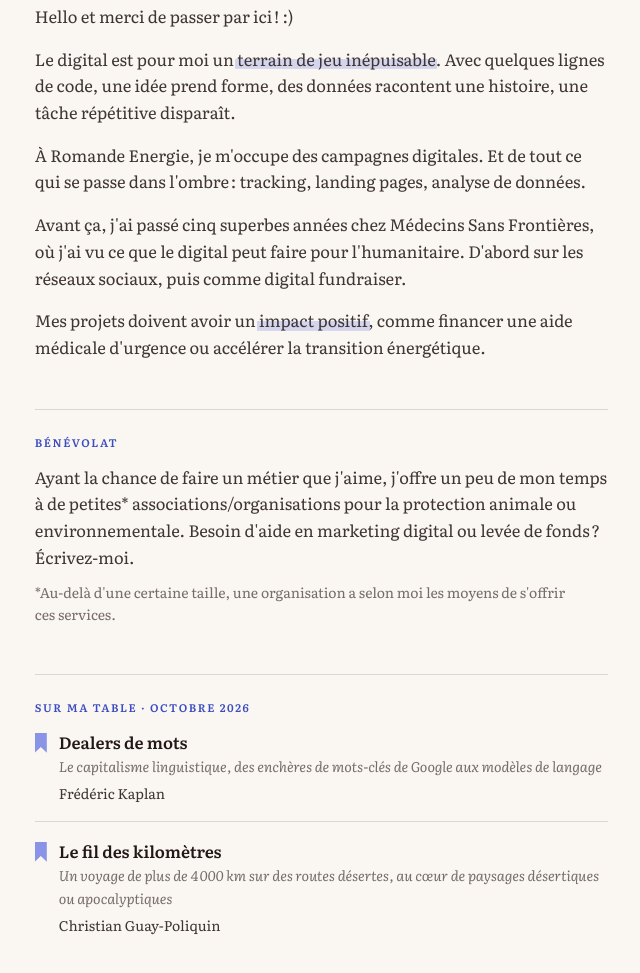
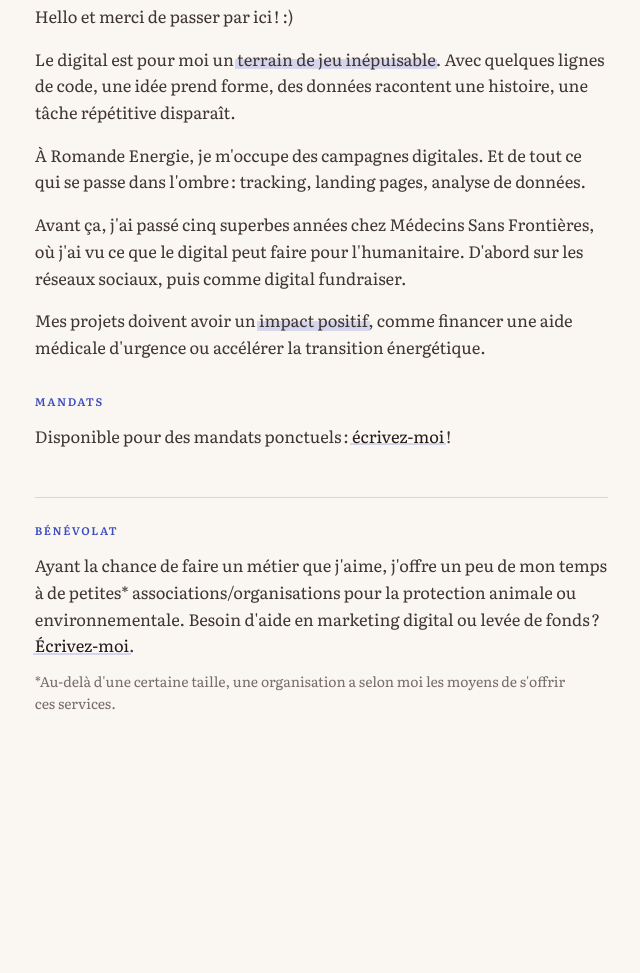
Before and after one commit to JennDrD/website-jenndrd, a plain HTML site: page index.html in a window 1280 px wide. Shown: the part 159-1132 px from the top of the page, without its empty margins (418-1058 px from the left). After the commit the page ends 961 px from the top, so only its background shows below. Drawn offline with Linux system fonts and the light colour scheme.

Commit message:
cleaning

```diff
--- a/index.html
+++ b/index.html
@@ -180,8 +180,7 @@
     background-position: 0 90%;
     background-size: 100% .6em;
   }
-  .tagline,
-  .book-subtitle {
+  .tagline {
     font-size: var(--text-small);
     font-style: italic;
     color: var(--color-text-muted);
@@ -222,6 +221,11 @@
     padding-top: var(--space-5);
     border-top: 1px solid var(--color-border);
   }
+  .page-section--flush {
+    margin-top: var(--space-6);
+    padding-top: 0;
+    border-top: none;
+  }
   .section-label {
     margin-bottom: var(--space-3);
     font-size: var(--text-label);
@@ -237,42 +241,25 @@
     color: var(--color-text-muted);
   }
 
-  .book-list {
-    list-style: none;
+  .text-link {
+    padding: 0 .1em;
+    margin: 0 -.1em;
+    color: var(--color-text-strong);
+    background-image: linear-gradient(var(--color-highlight), var(--color-highlight));
+    background-repeat: no-repeat;
+    background-position: 0 90%;
+    background-size: 100% .15em;
+    transition: color .15s, background-size .3s var(--ease-out-quart);
   }
-  .book {
-    --book-padding-top: var(--space-4);
-    position: relative;
-    padding: var(--book-padding-top) 0 var(--space-4) calc(12px + var(--space-3));
+  .text-link:hover,
+  .text-link:focus-visible {
+    color: var(--color-accent-strong);
+    background-size: 100% .6em;
   }
-  .book:first-child {
-    --book-padding-top: 0px;
-  }
-  .book:last-child {
-    padding-bottom: 0;
-  }
-  .book + .book {
-    border-top: 1px solid var(--color-border);
-  }
-  .book::before {
-    content: "";
-    position: absolute;
-    top: calc(var(--book-padding-top) + 4px);
-    left: 0;
-    width: 12px;
-    height: 20px;
-    background: var(--color-accent);
-    clip-path: polygon(0 0, 100% 0, 100% 100%, 50% 72%, 0 100%);
-  }
-  .book-title {
-    display: block;
-    font-style: normal;
-    font-weight: 600;
-    color: var(--color-text-strong);
-  }
-  .book-author {
-    margin-top: var(--space-1);
-    font-size: var(--text-small);
+  .text-link:focus-visible {
+    outline: 2px solid var(--color-accent-strong);
+    outline-offset: 2px;
+    border-radius: 2px;
   }
 
   .cat,
@@ -355,7 +342,8 @@
     .wink::after,
     .contact a,
     .contact span,
-    .contact svg {
+    .contact svg,
+    .text-link {
       transition: none;
     }
   }
@@ -422,26 +410,15 @@
       <p>Mes projets doivent avoir un <strong class="highlight" style="--highlight-delay: .85s">impact positif</strong>, comme financer une aide médicale d'urgence ou accélérer la transition énergétique.</p>
     </div>
 
-    <section class="page-section">
-      <h2 class="section-label">Bénévolat</h2>
-      <p>Ayant la chance de faire un métier que j'aime, j'offre un peu de mon temps à de petites* associations/organisations pour la protection animale ou environnementale. Besoin d'aide en marketing digital ou levée de fonds&#8239;? Écrivez-moi.</p>
-      <p class="footnote">*Au-delà d'une certaine taille, une organisation a selon moi les moyens de s'offrir ces services.</p>
+    <section class="page-section page-section--flush">
+      <h2 class="section-label">Mandats</h2>
+      <p>Disponible pour des mandats ponctuels&#8239;: <a class="text-link" href="mailto:durand.jennifer+ws@pm.me">écrivez-moi</a>&#8239;!</p>
     </section>
 
     <section class="page-section">
-      <h2 class="section-label">Sur ma table · octobre 2026</h2>
-      <ul class="book-list">
-        <li class="book">
-          <cite class="book-title">Dealers de mots</cite>
-          <p class="book-subtitle">Le capitalisme linguistique, des enchères de mots-clés de Google aux modèles de langage</p>
-          <p class="book-author">Frédéric Kaplan</p>
-        </li>
-        <li class="book">
-          <cite class="book-title">Le fil des kilomètres</cite>
-          <p class="book-subtitle">Un voyage de plus de 4&#8239;000&nbsp;km sur des routes désertes, au cœur de paysages désertiques ou apocalyptiques</p>
-          <p class="book-author">Christian Guay-Poliquin</p>
-        </li>
-      </ul>
+      <h2 class="section-label">Bénévolat</h2>
+      <p>Ayant la chance de faire un métier que j'aime, j'offre un peu de mon temps à de petites* associations/organisations pour la protection animale ou environnementale. Besoin d'aide en marketing digital ou levée de fonds&#8239;? <a class="text-link" href="mailto:durand.jennifer+ws@pm.me">Écrivez-moi</a>.</p>
+      <p class="footnote">*Au-delà d'une certaine taille, une organisation a selon moi les moyens de s'offrir ces services.</p>
     </section>
   </main>
 </div>
```
